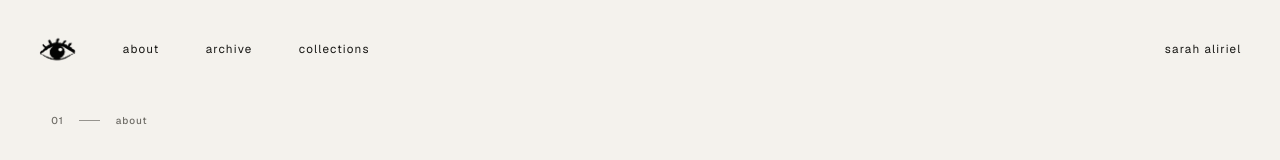
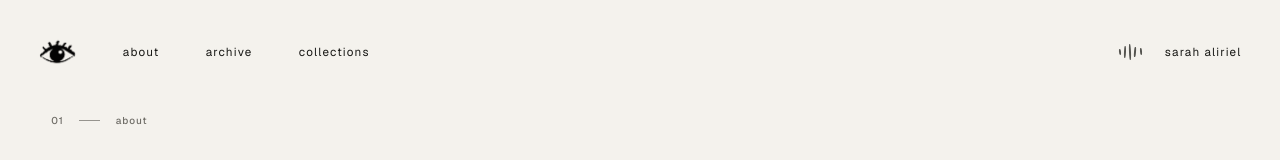
Before and after one commit to sarahaliriel/photography-archive, a Next.js app: page /about in a window 1280 px wide. Shown: the top 160 px of the page. Built offline with nearby package versions, Linux system fonts and the light colour scheme.

Commit message:
feat: add ambient audio control to navigation

```diff
--- a/app/globals.css
+++ b/app/globals.css
@@ -173,6 +173,84 @@ a {
 .hero-nav a {
   outline-offset: 0.35rem;
   text-shadow: 0 1px 8px rgba(5, 15, 31, 0.16);
+}
+
+.hero-nav__end {
+  display: flex;
+  align-items: center;
+  gap: clamp(0.5rem, 1vw, 0.875rem);
+  white-space: nowrap;
+}
+
+.sound-control {
+  position: relative;
+  display: grid;
+  width: 2.75rem;
+  height: 2.75rem;
+  place-items: center;
+  padding: 0;
+  border: 0;
+  background: transparent;
+  color: inherit;
+  cursor: pointer;
+}
+
+.sound-control:focus-visible {
+  outline: 1px solid currentColor;
+  outline-offset: 1px;
+}
+
+.sound-control__wave {
+  display: flex;
+  width: 1.4rem;
+  height: 1.2rem;
+  align-items: center;
+  justify-content: space-between;
+}
+
+.sound-control__bar {
+  width: 1.5px;
+  height: var(--bar-height);
+  border-radius: 45% 55% 48% 52%;
+  background: currentColor;
+  transform: rotate(var(--bar-tilt)) scaleY(1);
+  transition: transform 110ms ease-out, opacity 180ms ease;
+  opacity: 0.72;
+}
+
+.sound-control__bar:nth-child(1) { --bar-height: 0.36rem; --bar-tilt: -5deg; transform: rotate(var(--bar-tilt)) scaleY(var(--wave-0, 1)); }
+.sound-control__bar:nth-child(2) { --bar-height: 0.72rem; --bar-tilt: 3deg; transform: rotate(var(--bar-tilt)) scaleY(var(--wave-1, 1)); }
+.sound-control__bar:nth-child(3) { --bar-height: 1rem; --bar-tilt: -2deg; transform: rotate(var(--bar-tilt)) scaleY(var(--wave-2, 1)); }
+.sound-control__bar:nth-child(4) { --bar-height: 0.63rem; --bar-tilt: 5deg; transform: rotate(var(--bar-tilt)) scaleY(var(--wave-3, 1)); }
+.sound-control__bar:nth-child(5) { --bar-height: 0.42rem; --bar-tilt: -4deg; transform: rotate(var(--bar-tilt)) scaleY(var(--wave-4, 1)); }
+
+.sound-control--playing .sound-control__bar { opacity: 1; }
+
+.sound-control__hint {
+  position: absolute;
+  right: calc(100% + 0.35rem);
+  top: 50%;
+  transform: translateY(-50%);
+  opacity: 0;
+  pointer-events: none;
+  white-space: nowrap;
+  font-size: 0.7rem;
+  letter-spacing: 0.06em;
+  transition: opacity 180ms ease;
+}
+
+@media (hover: hover) and (min-width: 48rem) {
+  .sound-control:hover .sound-control__hint { opacity: 1; }
+}
+
+@media (min-width: 48rem) {
+  .sound-control:focus-visible .sound-control__hint { opacity: 1; }
+}
+
+@media (prefers-reduced-motion: reduce) {
+  .sound-control__bar { transform: rotate(var(--bar-tilt)) !important; }
+  .sound-control--playing .sound-control__bar { opacity: 1; }
+  .sound-control:not(.sound-control--playing) .sound-control__bar { opacity: 0.55; }
 }
 
 .hero-nav--dark {
--- a/app/layout.tsx
+++ b/app/layout.tsx
@@ -2,6 +2,7 @@ import type { Metadata } from "next";
 import { Geist } from "next/font/google";
 import { Analytics } from "@vercel/analytics/next";
 import { TitleReveal } from "@/components/TitleReveal";
+import { AmbientAudioProvider } from "@/components/layout/AmbientAudio";
 import { SmoothScroll } from "@/components/layout/SmoothScroll";
 
 import "lenis/dist/lenis.css";
@@ -28,7 +29,7 @@ export default function RootLayout({
       <body>
         <SmoothScroll />
         <TitleReveal />
-        {children}
+        <AmbientAudioProvider>{children}</AmbientAudioProvider>
         <Analytics />
       </body>
     </html>
--- /dev/null
+++ b/components/layout/AmbientAudio.tsx
@@ -0,0 +1,104 @@
+"use client";
+
+import { createContext, useCallback, useContext, useEffect, useRef, useState } from "react";
+
+type AudioControls = {
+  playing: boolean;
+  toggle: () => void;
+  registerWave: (element: HTMLElement | null) => void;
+};
+
+const AudioContextValue = createContext<AudioControls | null>(null);
+const AUDIO_SOURCE = "/audio/Nova%20-%20Whitley%20(Extended).mp3";
+
+export function AmbientAudioProvider({ children }: { children: React.ReactNode }) {
+  const audioRef = useRef<HTMLAudioElement>(null);
+  const contextRef = useRef<AudioContext | null>(null);
+  const analyserRef = useRef<AnalyserNode | null>(null);
+  const waveRef = useRef<HTMLElement | null>(null);
+  const frameRef = useRef<number>(0);
+  const [playing, setPlaying] = useState(false);
+
+  const registerWave = useCallback((element: HTMLElement | null) => {
+    waveRef.current = element;
+  }, []);
+
+  useEffect(() => {
+    const audio = audioRef.current;
+    if (!audio) return;
+
+    const onPlay = () => setPlaying(true);
+    const onPause = () => setPlaying(false);
+    audio.addEventListener("play", onPlay);
+    audio.addEventListener("pause", onPause);
+    audio.addEventListener("ended", onPause);
+    return () => {
+      audio.removeEventListener("play", onPlay);
+      audio.removeEventListener("pause", onPause);
+      audio.removeEventListener("ended", onPause);
+      cancelAnimationFrame(frameRef.current);
+      void contextRef.current?.close();
+    };
+  }, []);
+
+  useEffect(() => {
+    if (!playing || !analyserRef.current) return;
+    const analyser = analyserRef.current;
+    const frequencies = new Uint8Array(analyser.frequencyBinCount);
+    const reducedMotion = window.matchMedia("(prefers-reduced-motion: reduce)");
+    const bins = [3, 7, 12, 20, 31];
+
+    const update = () => {
+      if (!reducedMotion.matches && waveRef.current) {
+        analyser.getByteFrequencyData(frequencies);
+        bins.forEach((bin, index) => {
+          const level = (frequencies[bin] + frequencies[bin + 1] + frequencies[bin + 2]) / (3 * 255);
+          waveRef.current?.style.setProperty(`--wave-${index}`, `${(0.78 + level * 0.5).toFixed(3)}`);
+        });
+      }
+      frameRef.current = requestAnimationFrame(update);
+    };
+    update();
+    return () => cancelAnimationFrame(frameRef.current);
+  }, [playing]);
+
+  const toggle = useCallback(async () => {
+    const audio = audioRef.current;
+    if (!audio) return;
+    if (!audio.paused) {
+      audio.pause();
+      return;
+    }
+
+    try {
+      if (!contextRef.current) {
+        const context = new window.AudioContext();
+        const source = context.createMediaElementSource(audio);
+        const analyser = context.createAnalyser();
+        analyser.fftSize = 256;
+        analyser.smoothingTimeConstant = 0.82;
+        source.connect(analyser);
+        analyser.connect(context.destination);
+        contextRef.current = context;
+        analyserRef.current = analyser;
+      }
+      await contextRef.current.resume();
+      await audio.play();
+    } catch {
+      setPlaying(false);
+    }
+  }, []);
+
+  return (
+    <AudioContextValue.Provider value={{ playing, toggle, registerWave }}>
+      <audio ref={audioRef} src={AUDIO_SOURCE} loop preload="none" />
+      {children}
+    </AudioContextValue.Provider>
+  );
+}
+
+export function useAmbientAudio() {
+  const controls = useContext(AudioContextValue);
+  if (!controls) throw new Error("AmbientAudioProvider is required");
+  return controls;
+}
--- a/components/layout/Navbar.tsx
+++ b/components/layout/Navbar.tsx
@@ -1,5 +1,6 @@
 import Image from "next/image";
 import Link from "next/link";
+import { SoundControl } from "@/components/layout/SoundControl";
 
 type NavbarProps = {
   tone?: "light" | "dark";
@@ -21,9 +22,12 @@ export function Navbar({ tone = "light" }: NavbarProps) {
         <Link href="/collections">collections</Link>
       </div>
 
-      <a href="https://www.sarahaliriel.tech/" aria-label="Sarah Aliriel portfolio">
-        sarah aliriel
-      </a>
+      <div className="hero-nav__end">
+        <SoundControl />
+        <a href="https://www.sarahaliriel.tech/" aria-label="Sarah Aliriel portfolio">
+          sarah aliriel
+        </a>
+      </div>
     </nav>
   );
 }
--- /dev/null
+++ b/components/layout/SoundControl.tsx
@@ -0,0 +1,17 @@
+"use client";
+
+import { useAmbientAudio } from "@/components/layout/AmbientAudio";
+
+export function SoundControl() {
+  const { playing, toggle, registerWave } = useAmbientAudio();
+  const label = playing ? "Pause sound" : "Play sound";
+
+  return (
+    <button className={`sound-control${playing ? " sound-control--playing" : ""}`} type="button" onClick={toggle} aria-label={label} aria-pressed={playing}>
+      <span className="sound-control__wave" ref={registerWave} aria-hidden="true">
+        {[0, 1, 2, 3, 4].map((index) => <span className="sound-control__bar" key={index} />)}
+      </span>
+      <span className="sound-control__hint" aria-hidden="true">{label}</span>
+    </button>
+  );
+}
```
Also changed, not shown: 1 other file (tests, documents, lock files or other folders).
